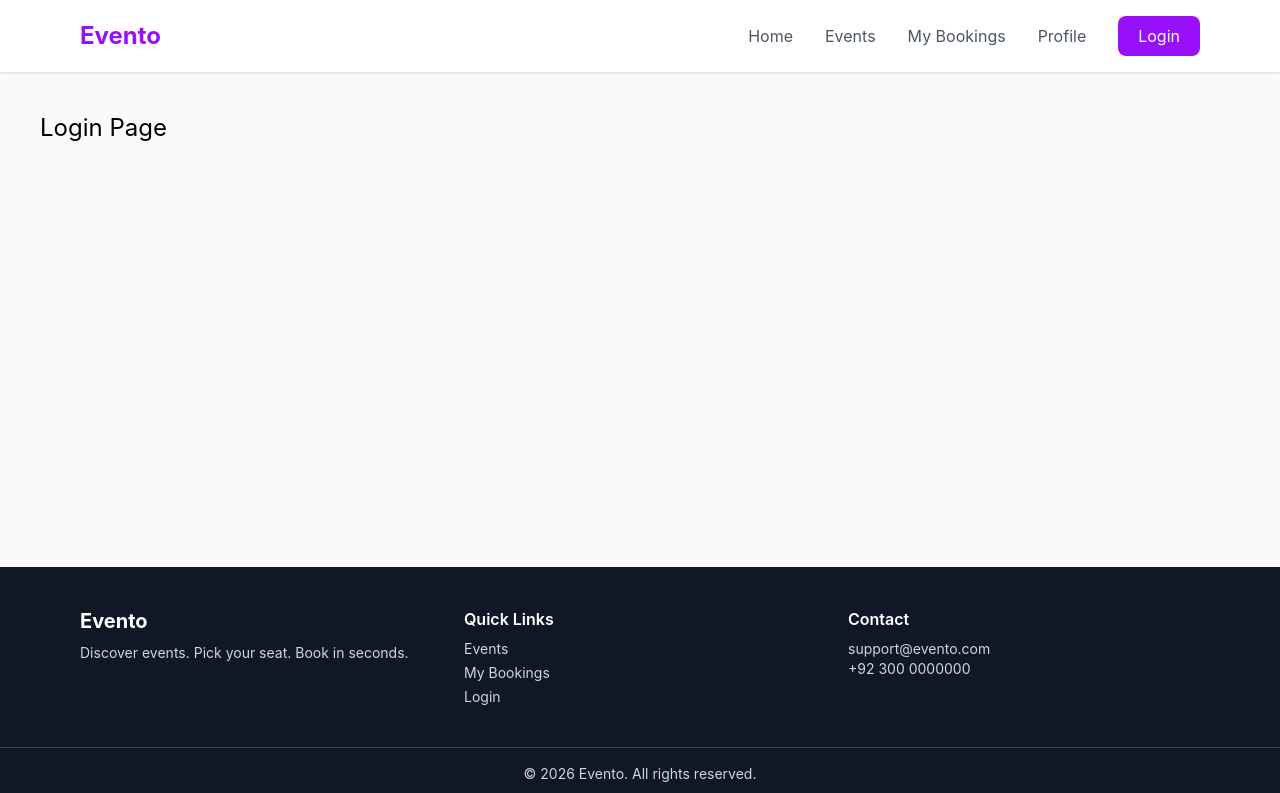
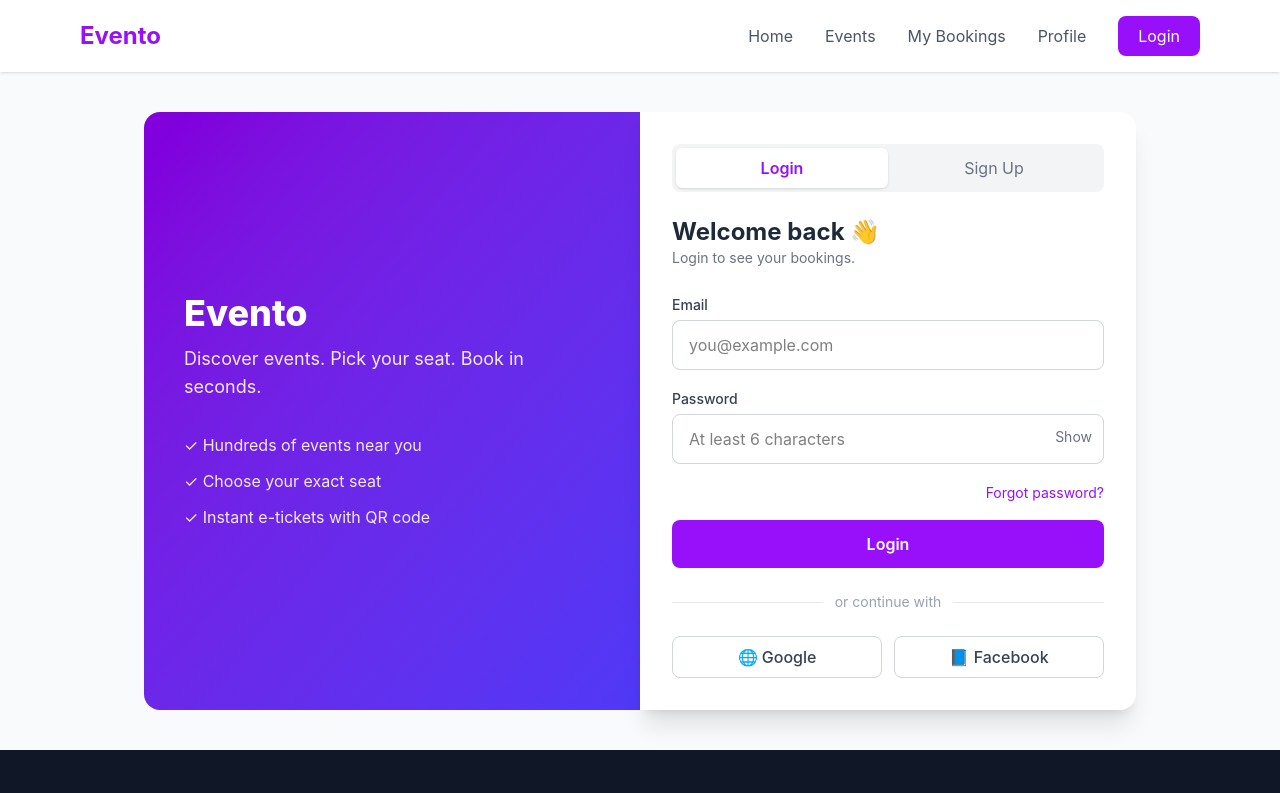
Before and after one commit to malaikaarif/event-booking-platform, a React (Vite) app: page /login in a window 1280 px wide. Shown: the top 793 px of the page. Built offline with nearby package versions, Linux system fonts and the light colour scheme.

Commit message:
Design Login and Sign Up page

```diff
--- a/src/pages/Login.jsx
+++ b/src/pages/Login.jsx
@@ -1,3 +1,211 @@
+import { useState } from 'react'
+import { useNavigate, Link } from 'react-router-dom'
+
 export default function Login() {
-  return <div className="p-10 text-2xl">Login Page</div>
+  const navigate = useNavigate()
+  const [mode, setMode] = useState('login')
+  const [showPassword, setShowPassword] = useState(false)
+  const [form, setForm] = useState({
+    name: '',
+    email: '',
+    password: '',
+    confirm: '',
+  })
+  const [errors, setErrors] = useState({})
+
+  const isLogin = mode === 'login'
+
+  const handleChange = (e) => {
+    setForm({ ...form, [e.target.name]: e.target.value })
+  }
+
+  const switchMode = (newMode) => {
+    setMode(newMode)
+    setErrors({})
+  }
+
+  const validate = () => {
+    const err = {}
+    if (!isLogin && form.name.trim().length < 3) err.name = 'Enter your full name'
+    if (!/^\S+@\S+\.\S+$/.test(form.email)) err.email = 'Enter a valid email'
+    if (form.password.length < 6) err.password = 'Password must be at least 6 characters'
+    if (!isLogin && form.confirm !== form.password) err.confirm = 'Passwords do not match'
+    return err
+  }
+
+  const handleSubmit = (e) => {
+    e.preventDefault()
+    const err = validate()
+    setErrors(err)
+    if (Object.keys(err).length === 0) {
+      // Demo only: save a fake user, then go to profile
+      const user = {
+        name: isLogin ? form.email.split('@')[0] : form.name,
+        email: form.email,
+      }
+      localStorage.setItem('user', JSON.stringify(user))
+      navigate('/profile')
+    }
+  }
+
+  const inputClass = (field) =>
+    `mt-1 w-full rounded-lg border bg-white px-4 py-3 outline-none focus:border-purple-500 ${
+      errors[field] ? 'border-red-500' : 'border-gray-300'
+    }`
+
+  return (
+    <div className="mx-auto grid min-h-[80vh] max-w-5xl overflow-hidden px-4 py-10 md:grid-cols-2">
+      {/* Left: branding */}
+      <div className="hidden flex-col justify-center rounded-l-2xl bg-gradient-to-br from-purple-700 to-indigo-600 p-10 text-white md:flex">
+        <h2 className="text-4xl font-extrabold">Evento</h2>
+        <p className="mt-3 text-lg text-purple-100">
+          Discover events. Pick your seat. Book in seconds.
+        </p>
+        <ul className="mt-8 space-y-3 text-purple-100">
+          <li>✓ Hundreds of events near you</li>
+          <li>✓ Choose your exact seat</li>
+          <li>✓ Instant e-tickets with QR code</li>
+        </ul>
+      </div>
+
+      {/* Right: form */}
+      <div className="rounded-2xl bg-white p-8 shadow-xl md:rounded-l-none">
+        {/* Toggle */}
+        <div className="flex rounded-lg bg-gray-100 p-1">
+          <button
+            type="button"
+            onClick={() => switchMode('login')}
+            className={
+              isLogin
+                ? 'flex-1 rounded-md bg-white py-2 font-semibold text-purple-600 shadow'
+                : 'flex-1 py-2 text-gray-500'
+            }
+          >
+            Login
+          </button>
+          <button
+            type="button"
+            onClick={() => switchMode('signup')}
+            className={
+              !isLogin
+                ? 'flex-1 rounded-md bg-white py-2 font-semibold text-purple-600 shadow'
+                : 'flex-1 py-2 text-gray-500'
+            }
+          >
+            Sign Up
+          </button>
+        </div>
+
+        <h1 className="mt-6 text-2xl font-bold text-gray-800">
+          {isLogin ? 'Welcome back 👋' : 'Create your account'}
+        </h1>
+        <p className="text-sm text-gray-500">
+          {isLogin ? 'Login to see your bookings.' : 'It takes less than a minute.'}
+        </p>
+
+        <form onSubmit={handleSubmit} className="mt-6 space-y-4">
+          {!isLogin && (
+            <div>
+              <label className="text-sm font-medium text-gray-700">Full Name</label>
+              <input
+                name="name"
+                value={form.name}
+                onChange={handleChange}
+                placeholder="Malaika Khan"
+                className={inputClass('name')}
+              />
+              {errors.name && <p className="mt-1 text-sm text-red-500">{errors.name}</p>}
+            </div>
+          )}
+
+          <div>
+            <label className="text-sm font-medium text-gray-700">Email</label>
+            <input
+              name="email"
+              value={form.email}
+              onChange={handleChange}
+              placeholder="you@example.com"
+              className={inputClass('email')}
+            />
+            {errors.email && <p className="mt-1 text-sm text-red-500">{errors.email}</p>}
+          </div>
+
+          <div>
+            <label className="text-sm font-medium text-gray-700">Password</label>
+            <div className="relative">
+              <input
+                name="password"
+                type={showPassword ? 'text' : 'password'}
+                value={form.password}
+                onChange={handleChange}
+                placeholder="At least 6 characters"
+                className={inputClass('password')}
+              />
+              <button
+                type="button"
+                onClick={() => setShowPassword(!showPassword)}
+                className="absolute right-3 top-1/2 -translate-y-1/2 text-sm text-gray-500 hover:text-purple-600"
+              >
+                {showPassword ? 'Hide' : 'Show'}
+              </button>
+            </div>
+            {errors.password && <p className="mt-1 text-sm text-red-500">{errors.password}</p>}
+          </div>
+
+          {!isLogin && (
+            <div>
+              <label className="text-sm font-medium text-gray-700">Confirm Password</label>
+              <input
+                name="confirm"
+                type={showPassword ? 'text' : 'password'}
+                value={form.confirm}
+                onChange={handleChange}
+                placeholder="Repeat your password"
+                className={inputClass('confirm')}
+              />
+              {errors.confirm && <p className="mt-1 text-sm text-red-500">{errors.confirm}</p>}
+            </div>
+          )}
+
+          {isLogin && (
+            <div className="text-right">
+              <Link to="/login" className="text-sm text-purple-600 hover:underline">
+                Forgot password?
+              </Link>
+            </div>
+          )}
+
+          <button
+            type="submit"
+            className="w-full rounded-lg bg-purple-600 py-3 font-semibold text-white hover:bg-purple-700"
+          >
+            {isLogin ? 'Login' : 'Create Account'}
+          </button>
+        </form>
+
+        {/* Divider */}
+        <div className="my-6 flex items-center gap-3 text-sm text-gray-400">
+          <div className="h-px flex-1 bg-gray-200" />
+          or continue with
+          <div className="h-px flex-1 bg-gray-200" />
+        </div>
+
+        {/* Social buttons (demo only) */}
+        <div className="grid grid-cols-2 gap-3">
+          <button
+            type="button"
+            className="rounded-lg border border-gray-300 py-2 font-medium text-gray-700 hover:bg-gray-50"
+          >
+            🌐 Google
+          </button>
+          <button
+            type="button"
+            className="rounded-lg border border-gray-300 py-2 font-medium text-gray-700 hover:bg-gray-50"
+          >
+            📘 Facebook
+          </button>
+        </div>
+      </div>
+    </div>
+  )
 }
```
